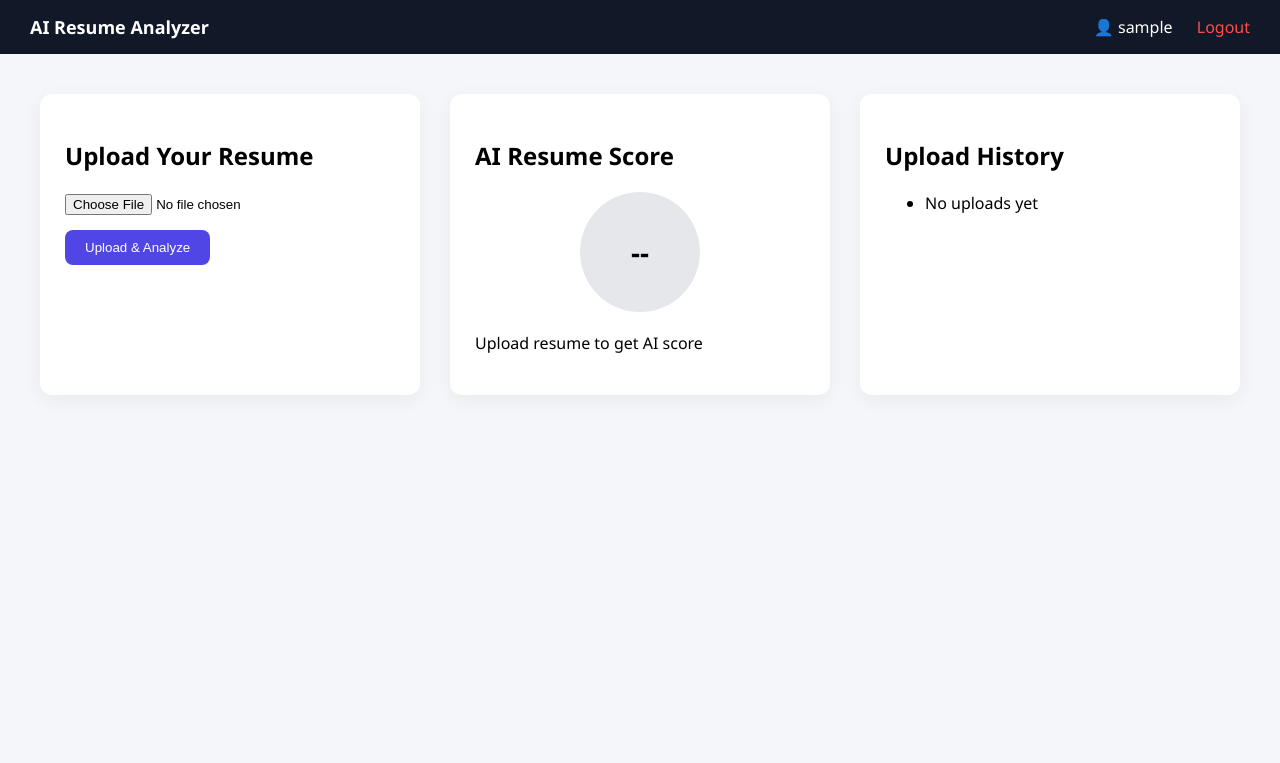
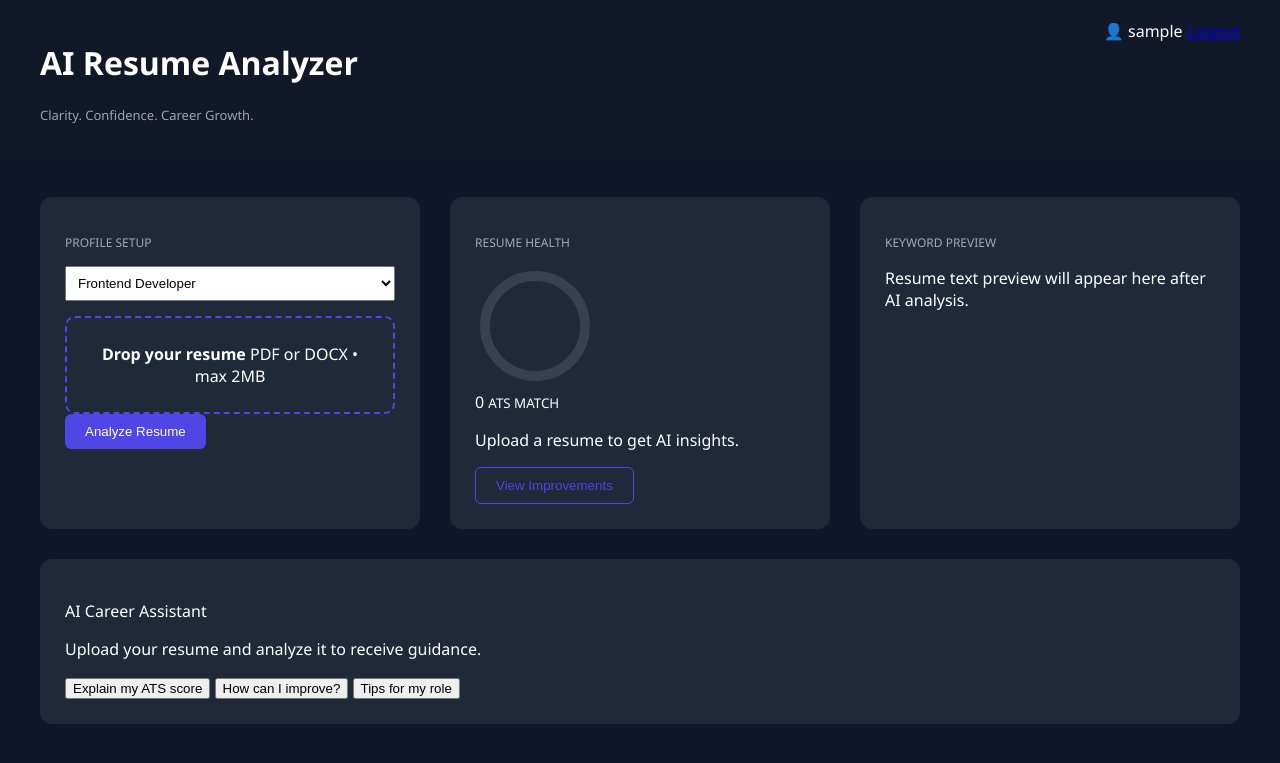
Before and after one commit to anup-codes/AI-Resume-Checker, a Django app: page /dashboard/ in a window 1280 px wide. Shown: the top 763 px of the page. Run offline with Django 5.2, Linux system fonts and the light colour scheme; the visitor is signed in with stand-in values (Sample User, id 1).

Commit message:
updated dashboard

```diff
--- a/djangosessionauth/static/dashboard.css
+++ b/djangosessionauth/static/dashboard.css
@@ -1,108 +1,121 @@
 body {
     margin: 0;
     font-family: 'Segoe UI', sans-serif;
-    background: #f4f6f9;
+    background: #0f172a;
+    color: white;
 }
 
-.navbar {
-    background: #111827;
-    color: white;
-    padding: 15px 30px;
+.header {
     display: flex;
     justify-content: space-between;
-    align-items: center;
+    padding: 20px 40px;
+    background: #111827;
 }
 
-.logo {
-    font-weight: bold;
-    font-size: 18px;
+.tagline {
+    font-size: 13px;
+    opacity: 0.6;
 }
 
-.logout-btn {
-    color: #ff4d4d;
-    text-decoration: none;
-    margin-left: 20px;
-}
-
-.dashboard {
+.layout {
     padding: 40px;
     display: grid;
     gap: 30px;
-    grid-template-columns: repeat(auto-fit, minmax(300px, 1fr));
+    grid-template-columns: repeat(auto-fit, minmax(320px, 1fr));
 }
 
 .card {
-    background: white;
+    background: #1f2937;
     padding: 25px;
     border-radius: 12px;
-    box-shadow: 0 5px 20px rgba(0,0,0,0.05);
-    transition: transform 0.3s ease;
 }
 
-.card:hover {
-    transform: translateY(-5px);
+.section-label {
+    font-size: 12px;
+    opacity: 0.6;
+    margin-bottom: 15px;
 }
 
-.upload-btn {
-    margin-top: 15px;
+.select {
+    width: 100%;
+    padding: 8px;
+    margin-bottom: 15px;
+}
+
+.upload-box {
+    display: block;
+    padding: 25px;
+    border: 2px dashed #4f46e5;
+    text-align: center;
+    border-radius: 10px;
+    cursor: pointer;
+}
+
+.btn {
     padding: 10px 20px;
+    border-radius: 6px;
     border: none;
+    cursor: pointer;
+}
+
+.primary {
     background: #4f46e5;
     color: white;
-    border-radius: 8px;
-    cursor: pointer;
-    position: relative;
 }
 
-.spinner {
-    display: none;
-    width: 16px;
-    height: 16px;
-    border: 3px solid #fff;
-    border-top: 3px solid transparent;
-    border-radius: 50%;
-    animation: spin 0.6s linear infinite;
-    margin-left: 10px;
+.ghost {
+    background: transparent;
+    border: 1px solid #4f46e5;
+    color: #4f46e5;
 }
 
-@keyframes spin {
-    to { transform: rotate(360deg); }
+.score-ring circle {
+    fill: none;
+    stroke-width: 10;
 }
 
-.loading .spinner {
-    display: inline-block;
+.score-ring circle:first-child {
+    stroke: #374151;
 }
 
-.score-circle {
-    width: 120px;
-    height: 120px;
-    border-radius: 50%;
-    background: conic-gradient(#4f46e5 0%, #e5e7eb 0%);
-    display: flex;
-    justify-content: center;
-    align-items: center;
-    margin: 20px auto;
-    font-size: 28px;
-    font-weight: bold;
+#progress {
+    stroke: #4f46e5;
+    stroke-dasharray: 314;
+    stroke-dashoffset: 314;
+    transition: stroke-dashoffset 1s ease;
 }
 
-.toast {
-    margin-top: 15px;
-    padding: 10px;
-    border-radius: 5px;
+.ai-loader {
+    text-align: center;
+}
+
+.dot {
+    width: 8px;
+    height: 8px;
+    background: #4f46e5;
+    border-radius: 50%;
+    display: inline-block;
+    margin: 0 3px;
+    animation: bounce 1s infinite alternate;
+}
+
+@keyframes bounce {
+    to { transform: translateY(-6px); }
+}
+
+.hidden {
     display: none;
 }
 
-.toast.show {
-    display: block;
+.insight-panel {
+    background: #111827;
+    padding: 20px;
+    border-radius: 12px;
 }
 
-.toast.success {
-    background: #d1fae5;
-    color: #065f46;
+.assistant-panel {
+    grid-column: 1/-1;
+    background: #1f2937;
+    padding: 25px;
+    border-radius: 12px;
 }
-
-.toast.error {
-    background: #fee2e2;
-    color: #7f1d1d;
-}
--- a/djangosessionauth/static/dashboard.js
+++ b/djangosessionauth/static/dashboard.js
@@ -1,68 +1,84 @@
+const fileInput = document.getElementById("resume");
+const fileText = document.getElementById("fileText");
 const form = document.getElementById("resumeForm");
-const toast = document.getElementById("toast");
-const scoreCircle = document.querySelector(".score-circle");
-const scoreValue = document.getElementById("scoreValue");
-const scoreMessage = document.getElementById("scoreMessage");
-const historyList = document.getElementById("resumeHistory");
 
-function showToast(message, type) {
-    toast.textContent = message;
-    toast.className = "toast show " + type;
-    setTimeout(() => toast.className = "toast", 3000);
+const scoreEl = document.getElementById("score");
+const progress = document.getElementById("progress");
+const summary = document.getElementById("summary");
+const aiLoader = document.getElementById("aiLoader");
+const roleSelect = document.getElementById("role");
+
+/* ===============================
+   FILE UPLOAD DISPLAY
+=============================== */
+fileInput.addEventListener("change", () => {
+  if (fileInput.files.length > 0) {
+    fileText.textContent = fileInput.files[0].name;
+  }
+});
+
+/* ===============================
+   SCORE ANIMATION
+=============================== */
+function animateScore(target) {
+  let current = 0;
+  const max = 314;
+  progress.style.strokeDashoffset = max;
+
+  const interval = setInterval(() => {
+    if (current >= target) {
+      clearInterval(interval);
+      summary.textContent =
+        "Your resume has been analyzed. Focus on keyword optimization and measurable impact.";
+    } else {
+      current++;
+      scoreEl.textContent = current;
+      progress.style.strokeDashoffset = max - (max * current) / 100;
+    }
+  }, 15);
 }
 
-function updateScore(score) {
-    scoreValue.textContent = score + "%";
-    scoreCircle.style.background =
-        `conic-gradient(#4f46e5 ${score}%, #e5e7eb ${score}%)`;
+/* ===============================
+   FORM SUBMIT (REAL BACKEND)
+=============================== */
+form.addEventListener("submit", function (e) {
+  e.preventDefault();
 
-    scoreMessage.textContent =
-        score > 75 ? "Excellent Resume 🔥" :
-        score > 50 ? "Good Resume 👍" :
-        "Needs Improvement ⚠️";
-}
+  const formData = new FormData(form);
 
-form.addEventListener("submit", function(e) {
-    e.preventDefault();
+  aiLoader.classList.remove("hidden");
 
-    const button = form.querySelector(".upload-btn");
-    button.classList.add("loading");
-    button.disabled = true;
+  fetch("/upload-resume/", {
+    method: "POST",
+    body: formData,
+    headers: {
+      "X-CSRFToken": document.querySelector(
+        '[name=csrfmiddlewaretoken]'
+      ).value,
+    },
+  })
+    .then((res) => res.json())
+    .then((data) => {
+      aiLoader.classList.add("hidden");
 
-    const formData = new FormData(form);
-
-    fetch("/upload-resume/", {
-        method: "POST",
-        body: formData,
-        headers: {
-            "X-CSRFToken": document.querySelector('[name=csrfmiddlewaretoken]').value
-        }
-    })
-    .then(res => res.json())
-    .then(data => {
-        if (data.status === "success") {
-            showToast(data.message, "success");
-
-            // Fake AI Score (replace with real AI later)
-            const randomScore = Math.floor(Math.random() * 40) + 60;
-            updateScore(randomScore);
-
-            // Add to history
-            const li = document.createElement("li");
-            li.textContent = "Resume uploaded - Score: " + randomScore + "%";
-            historyList.prepend(li);
-
-            form.reset();
-        } else {
-            showToast(data.message, "error");
-        }
-
-        button.classList.remove("loading");
-        button.disabled = false;
+      if (data.status === "success") {
+        animateScore(data.score);
+      } else {
+        alert(data.message);
+      }
     })
     .catch(() => {
-        showToast("Upload failed!", "error");
-        button.classList.remove("loading");
-        button.disabled = false;
+      aiLoader.classList.add("hidden");
+      alert("Upload failed!");
     });
 });
+
+/* ===============================
+   INSIGHT TOGGLE
+=============================== */
+const toggleInsights = document.getElementById("toggleInsights");
+const insights = document.getElementById("insights");
+
+toggleInsights.addEventListener("click", () => {
+  insights.classList.toggle("hidden");
+});
--- a/djangosessionauth/templates/dashboard.html
+++ b/djangosessionauth/templates/dashboard.html
@@ -4,54 +4,130 @@
 <head>
     <meta charset="UTF-8">
     <title>AI Resume Dashboard</title>
+    <meta name="viewport" content="width=device-width, initial-scale=1.0">
     <link rel="stylesheet" href="{% static 'dashboard.css' %}">
 </head>
 <body>
 
-<nav class="navbar">
-    <div class="logo">AI Resume Analyzer</div>
-    <div class="nav-right">
-        <span class="username">👤 {{ request.user.username }}</span>
+<header class="header">
+    <div class="brand">
+        <h1>AI Resume Analyzer</h1>
+        <p class="tagline">Clarity. Confidence. Career Growth.</p>
+    </div>
+
+    <div class="user-box">
+        👤 {{ request.user.username }}
         <a href="/logout/" class="logout-btn">Logout</a>
     </div>
-</nav>
+</header>
 
-<div class="dashboard">
+<main class="layout">
 
-    <!-- Upload Section -->
-    <div class="card upload-card">
-        <h2>Upload Your Resume</h2>
+    <!-- PROFILE SETUP -->
+    <section class="card">
+        <p class="section-label">PROFILE SETUP</p>
+
 
       <form id="resumeForm" enctype="multipart/form-data">
       {% csrf_token %}
-            <input type="file" name="resume" required>
-            <button type="submit" class="upload-btn">
-                <span class="btn-text">Upload & Analyze</span>
-                <span class="spinner"></span>
+
+        <select id="role" name="role" class="select">
+          <option>Frontend Developer</option>
+          <option>Backend Developer</option>
+          <option>Full Stack Developer</option>
+          <option>Software Engineer</option>
+          <option>Data Analyst</option>
+          <option>Data Scientist</option>
+          <option>ML Engineer</option>
+          <option>DevOps Engineer</option>
+        </select>
+
+      <label class="upload-box">
+      <input type="file" id="resume" name="resume" hidden required>
+      <strong id="fileText">Drop your resume</strong>
+      <span>PDF or DOCX • max 2MB</span>
+      </label>
+
+      <button type="submit" class="btn primary" id="analyze">
+      Analyze Resume
       </button>
       </form>
 
         <div id="toast" class="toast"></div>
+    </section>
+
+
+    <!-- RESUME HEALTH -->
+    <section class="card">
+        <p class="section-label">RESUME HEALTH</p>
+
+        <div class="ai-loader hidden" id="aiLoader">
+            <span class="dot"></span>
+            <span class="dot"></span>
+            <span class="dot"></span>
+            <p>Analyzing resume with AI…</p>
         </div>
 
-    <!-- AI Score Section -->
-    <div class="card score-card">
-        <h2>AI Resume Score</h2>
-        <div class="score-circle">
-            <span id="scoreValue">--</span>
+        <div class="score-ring">
+            <svg width="120" height="120">
+                <circle cx="60" cy="60" r="50"></circle>
+                <circle cx="60" cy="60" r="50" id="progress"></circle>
+            </svg>
+            <div class="score-text">
+                <span id="score">0</span>
+                <small>ATS MATCH</small>
             </div>
-        <p id="scoreMessage">Upload resume to get AI score</p>
         </div>
 
-    <!-- Resume History -->
-    <div class="card history-card">
-        <h2>Upload History</h2>
-        <ul id="resumeHistory">
-            <li>No uploads yet</li>
+        <p class="description" id="summary">
+            Upload a resume to get AI insights.
+        </p>
+
+        <button class="btn ghost" id="toggleInsights">
+            View Improvements
+        </button>
+    </section>
+
+
+    <!-- INSIGHT PANEL -->
+    <section class="insight-panel hidden" id="insights">
+        <p class="section-label">INSIGHT AREAS</p>
+        <ul class="insight-list">
+            <li class="positive">✔ Skills Coverage</li>
+            <li class="negative">✖ Keyword Gaps</li>
+            <li class="positive">✔ Formatting</li>
+            <li class="negative">✖ Experience Depth</li>
         </ul>
+    </section>
+
+
+    <!-- KEYWORD PREVIEW -->
+    <section class="card">
+        <p class="section-label">KEYWORD PREVIEW</p>
+        <p id="resumePreview">
+            Resume text preview will appear here after AI analysis.
+        </p>
+    </section>
+
+
+    <!-- AI ASSISTANT -->
+    <section class="assistant-panel">
+        <p class="assistant-title">AI Career Assistant</p>
+
+        <div class="assistant-window">
+            <p id="aiText">
+                Upload your resume and analyze it to receive guidance.
+            </p>
         </div>
 
+        <div class="assistant-actions">
+            <button class="assist-btn">Explain my ATS score</button>
+            <button class="assist-btn">How can I improve?</button>
+            <button class="assist-btn">Tips for my role</button>
         </div>
+    </section>
+
+</main>
 
 <script src="{% static 'dashboard.js' %}"></script>
 </body>
```
Also changed, not shown: djangosessionauth/media/resumes/code_paradox_logo.jpg (added). Lines whose indentation alone changed are shown as unchanged.
